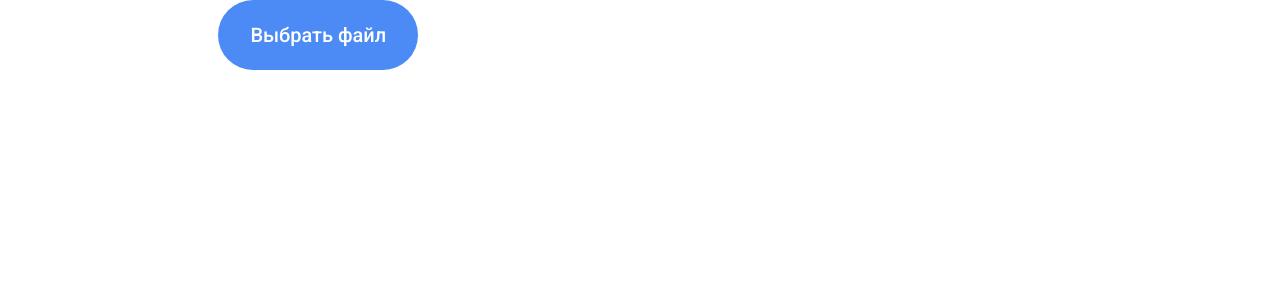
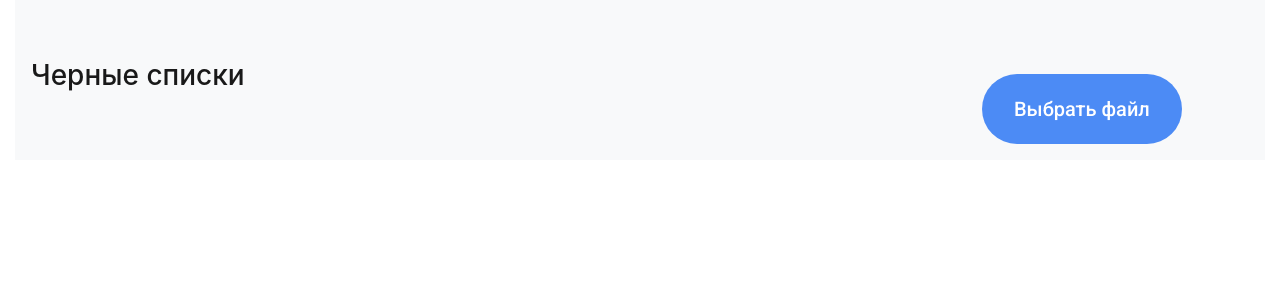
Before and after one commit to daria-kay/micro689-front, a React (Create React App) app: page / in a window 1280 px wide. Shown: the top 300 px of the page. Built offline with nearby package versions, Linux system fonts and the light colour scheme.

Commit message:
add top navbar

```diff
--- a/src/components/App.js
+++ b/src/components/App.js
@@ -3,13 +3,19 @@ import './App.css';
 import {UploadButton} from "./UploadButton/UploadButton"
 import axios from 'axios'
 import {BASE_URL} from '../constants'
+import {Container, Jumbotron, Navbar} from "react-bootstrap";
 
 function App() {
     axios.defaults.baseURL = BASE_URL;
   return (
-      <div className='app'>
-        <UploadButton/>
-      </div>
+      <Container fluid>
+          <Navbar bg='light'>
+              <Navbar.Brand><h3>Черные списки</h3></Navbar.Brand>
+              <Navbar.Collapse className='justify-content-end'>
+                  <UploadButton />
+              </Navbar.Collapse>
+          </Navbar>
+      </Container>
   );
 }
 
--- a/src/components/UploadButton/UploadButton.js
+++ b/src/components/UploadButton/UploadButton.js
@@ -3,8 +3,6 @@ import {Component} from 'react'
 import "./style.css"
 import uploadFile from "../../services/FileUploader";
 import {Alert} from "react-bootstrap";
-import Row from "react-bootstrap/Row";
-import Col from "react-bootstrap/Col";
 
 export class UploadButton extends Component{
 
@@ -12,7 +10,7 @@ export class UploadButton extends Component{
         super(props);
         this.state = {
             isUpload: false,
-            message: "",
+            message: "Просто тестовое сообщение",
             status: 'success'
         };
     }
@@ -21,15 +19,13 @@ export class UploadButton extends Component{
         let msgOpacity = this.state.isUpload ? '100' : '0';
         return (
             <div id='upload-btn-container'>
-                <Row>
-                    <Col lg={2} className='msg'>
+                    <div className='box' id='msg'>
                         <Alert style={{opacity: msgOpacity}}
                                variant={this.state.status}>
                             {this.state.message}
                         </Alert>
-                    </Col>
-                    <Col lg={4}>
-                        <div id='btn'>
+                    </div>
+                        <div className='box' id='btn'>
                             <input type="file"
                                    name="csv"
                                    id="file"
@@ -37,8 +33,6 @@ export class UploadButton extends Component{
                                    onChange={this.uploader}/>
                             <label htmlFor="file">Выбрать файл</label>
                         </div>
-                    </Col>
-                </Row>
             </div>
         );
     }
--- a/src/index.css
+++ b/src/index.css
@@ -4,4 +4,5 @@ html, body {
   margin: 0;
   position: relative;
   min-height: 100%;
+  min-width: 750px;
 }
```
